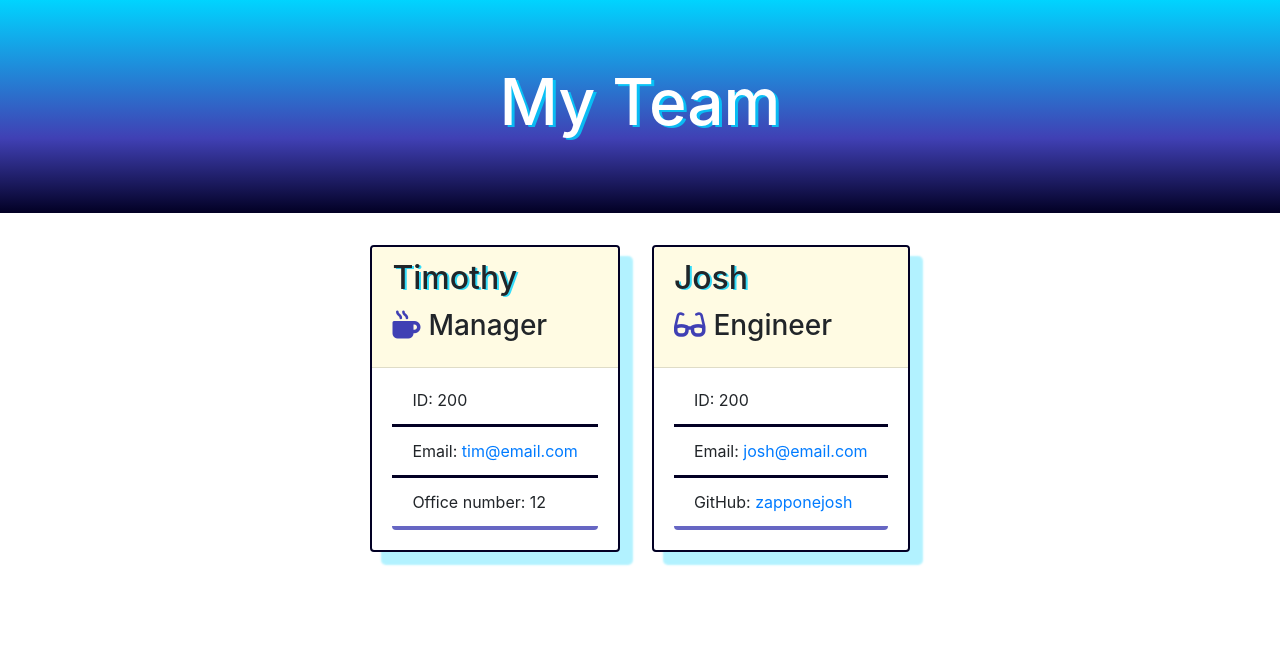
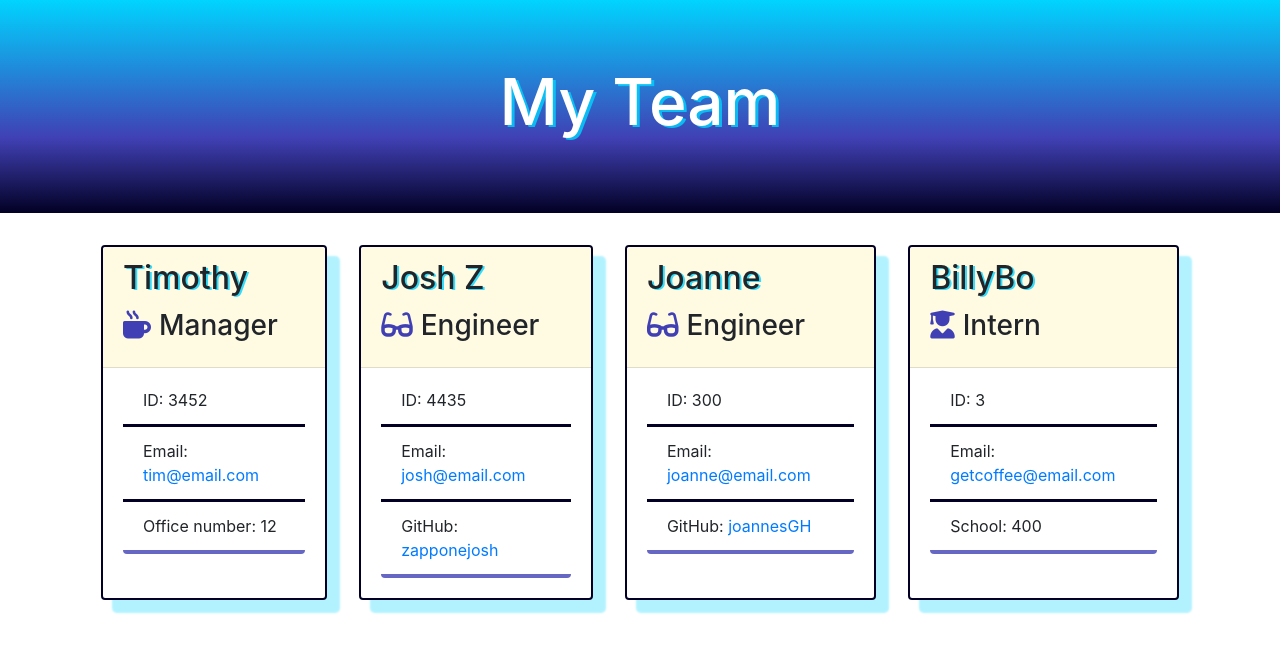
Before and after one commit to zapponejosh/team-generator, a website: page output/team.html in a window 1280 px wide. Drawn offline with nearby package versions, Linux system fonts and the light colour scheme.

Commit message:
adds test file

```diff
--- a/output/team.html
+++ b/output/team.html
@@ -25,12 +25,12 @@
             <div class="team-area col-12 d-flex justify-content-center">
                 <div class="card employee-card">
     <div class="card-header">
-        <h2 class="card-title">timothy</h2>
+        <h2 class="card-title">Timothy</h2>
         <h3 class="card-title"><i class="fas fa-mug-hot mr-2"></i>Manager</h3>
     </div>
     <div class="card-body">
         <ul class="list-group">
-            <li class="list-group-item">ID: 200</li>
+            <li class="list-group-item">ID: 3452</li>
             <li class="list-group-item">Email: <a href="mailto:tim@email.com">tim@email.com</a></li>
             <li class="list-group-item">Office number: 12</li>
         </ul>
@@ -38,14 +38,40 @@
 </div>
 <div class="card employee-card">
     <div class="card-header">
-        <h2 class="card-title">Josh</h2>
+        <h2 class="card-title">Josh Z</h2>
         <h3 class="card-title"><i class="fas fa-glasses mr-2"></i>Engineer</h3>
     </div>
     <div class="card-body">
         <ul class="list-group">
-            <li class="list-group-item">ID: 200</li>
+            <li class="list-group-item">ID: 4435</li>
             <li class="list-group-item">Email: <a href="mailto:josh@email.com">josh@email.com</a></li>
             <li class="list-group-item">GitHub: <a href="https://github.com/zapponejosh" target="_blank" rel="noopener noreferrer">zapponejosh</a></li>
+        </ul>
+    </div>
+</div>
+<div class="card employee-card">
+    <div class="card-header">
+        <h2 class="card-title">Joanne</h2>
+        <h3 class="card-title"><i class="fas fa-glasses mr-2"></i>Engineer</h3>
+    </div>
+    <div class="card-body">
+        <ul class="list-group">
+            <li class="list-group-item">ID: 300</li>
+            <li class="list-group-item">Email: <a href="mailto:joanne@email.com">joanne@email.com</a></li>
+            <li class="list-group-item">GitHub: <a href="https://github.com/joannesGH" target="_blank" rel="noopener noreferrer">joannesGH</a></li>
+        </ul>
+    </div>
+</div>
+<div class="card employee-card">
+    <div class="card-header">
+        <h2 class="card-title">BillyBo</h2>
+        <h3 class="card-title"><i class="fas fa-user-graduate mr-2"></i>Intern</h3>
+    </div>
+    <div class="card-body">
+        <ul class="list-group">
+            <li class="list-group-item">ID: 3</li>
+            <li class="list-group-item">Email: <a href="mailto:getcoffee@email.com">getcoffee@email.com</a></li>
+            <li class="list-group-item">School: 400</li>
         </ul>
     </div>
 </div>
```
